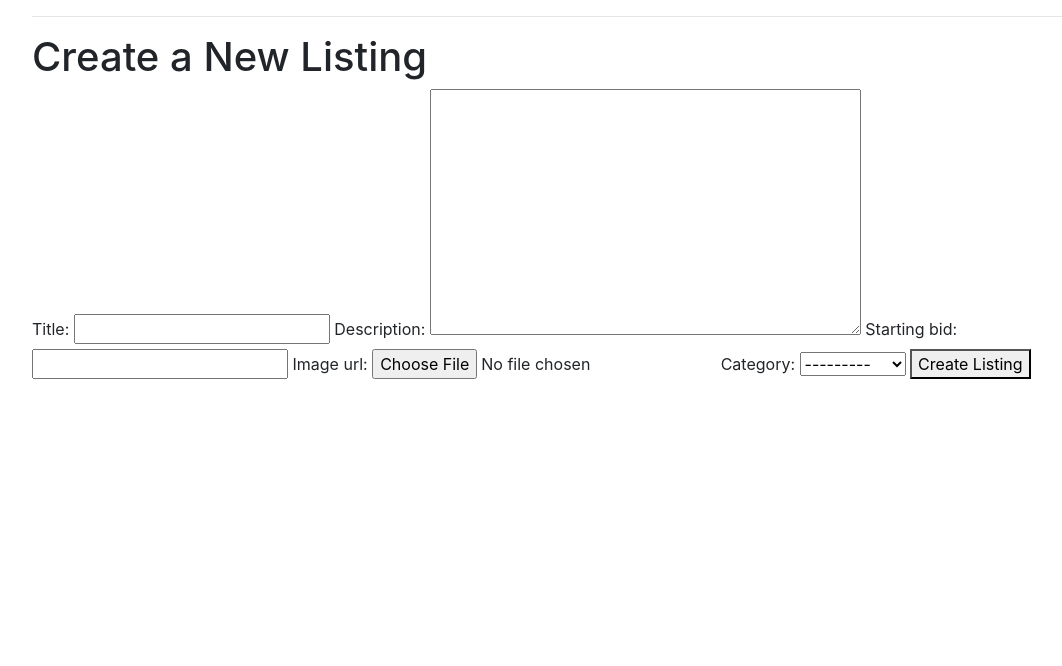
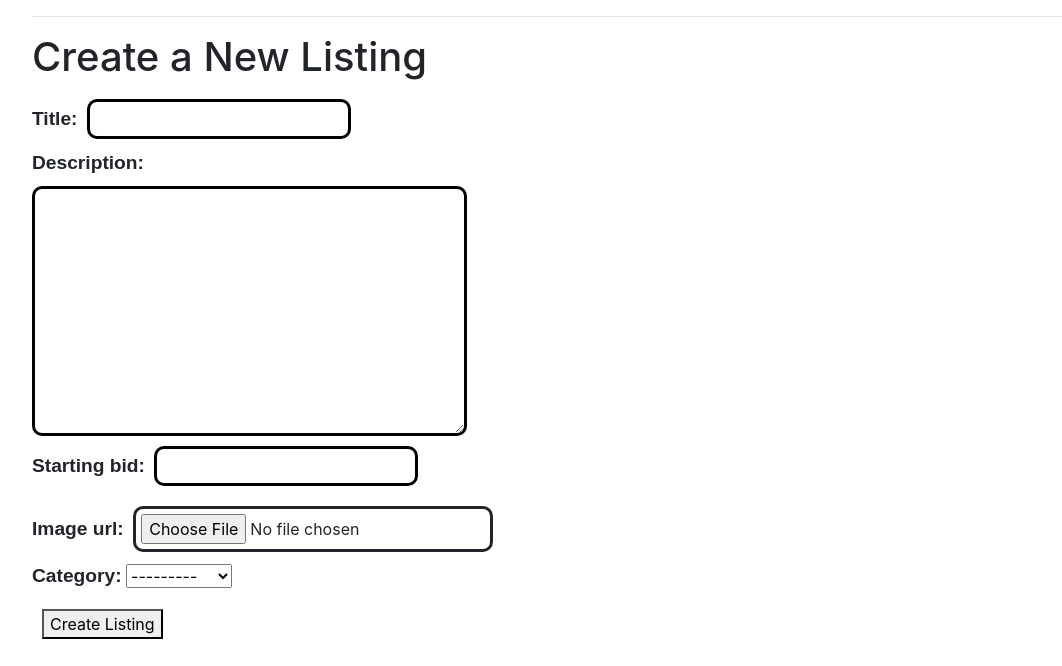
Before and after one commit to leechfile/cs50-commerce, a Django app: page /create_listing in a window 1280 px wide. Shown: the part 134-800 px from the top of the page, without its empty margins (53-1115 px from the left). Run offline with Django 3.2, Linux system fonts and the light colour scheme; some libraries are stand-ins or nearby versions.

Commit message:
finish create listing page

```diff
--- a/auctions/static/auctions/styles.css
+++ b/auctions/static/auctions/styles.css
@@ -133,6 +133,8 @@ button{
 .bid-comment-form input{
     border-radius:10px;
     border: 3px solid;
+    margin: 10px 5px;
+    padding: 5px;
 }
 .add-watch-list {
     border-radius: 10px;
--- a/auctions/templates/auctions/create_listing.html
+++ b/auctions/templates/auctions/create_listing.html
@@ -2,22 +2,24 @@
 
 {% block body %}
     <h1>Create a New Listing</h1>
-    <form method="post" class="create-form" enctype="multipart/form-data">
+    <form method="post" class="bid-comment-form enctype="multipart/form-data">
         {% csrf_token %}
         {{ form.title.label_tag }}
         {{ form.title }}
-
+        <br>
         {{ form.description.label_tag }}
+        <br>
         {{ form.description }}
-
+        <br>
         {{ form.starting_bid.label_tag }}
         {{ form.starting_bid }}
-
+        <br>
         {{ form.image_url.label_tag }}
         {{ form.image_url }}
-
+        <br>
         {{ form.category.label_tag }}
         {{ form.category }}
+        <br>
         <button type="submit">Create Listing</button>
     </form>
 {% endblock %}
```
